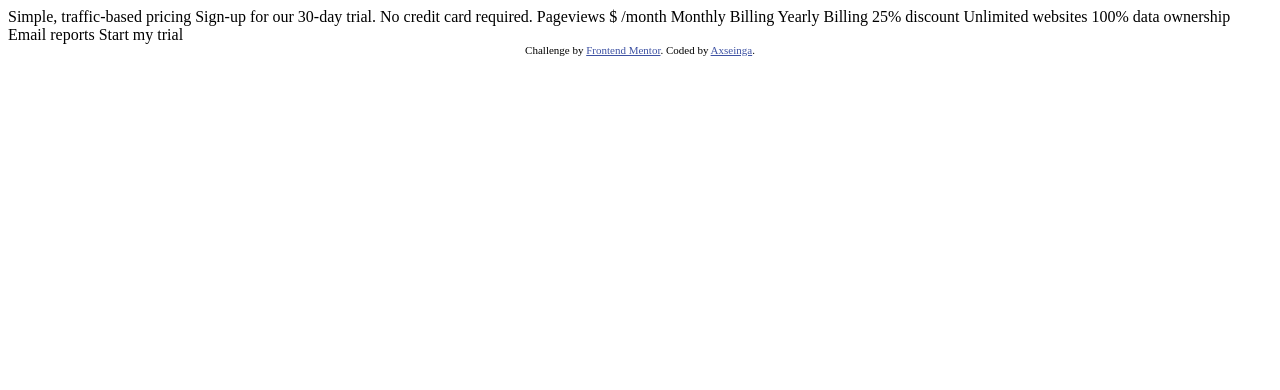
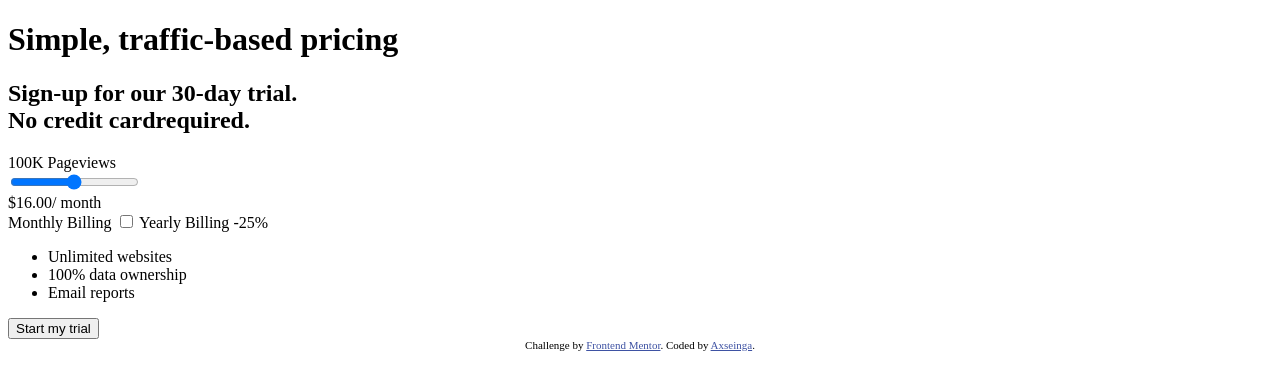
Before and after one commit to axseinga/interactive-pricing-component, a website: page index.html in a window 1280 px wide. Drawn offline with Linux system fonts and the light colour scheme.

Commit message:
add html structure

```diff
--- a/index.html
+++ b/index.html
@@ -23,9 +23,54 @@
     <title>Frontend Mentor | Interactive pricing component</title>
   </head>
   <body>
-    Simple, traffic-based pricing Sign-up for our 30-day trial. No credit card
-    required. Pageviews $ /month Monthly Billing Yearly Billing 25% discount
-    Unlimited websites 100% data ownership Email reports Start my trial
+    <div class="wrapper">
+      <div class="heading">
+        <h1 class="heading--primary">Simple, traffic-based pricing</h1>
+        <h2 class="heading--secondary">
+          Sign-up for our 30-day trial. <br />
+          No credit cardrequired.
+        </h2>
+      </div>
+    </div>
+
+    <div class="card">
+      <div class="card__up">
+        <div class="card--views">100K Pageviews</div>
+        <div class="card__slider">
+          <input
+            type="range"
+            min="1"
+            max="100"
+            value="50"
+            class="card__slider--input"
+            id=""
+          />
+        </div>
+        <div class="card__price">
+          <span class="card__price--bold" id="price">$16.00</span
+          ><span id="billing">/ month </span>
+        </div>
+        <div class="card__billing">
+          <span class="card__billing--option">Monthly Billing</span>
+          <label class="card__billing--switch">
+            <input type="checkbox" class="card__billing--checkbox" />
+            <span class="card__billing--slider"></span>
+          </label>
+          <span class="card__billing--option">Yearly Billing</span>
+          <span class="card__billing--discount">-25%</span>
+        </div>
+      </div>
+    </div>
+
+    <div class="card__down">
+      <ul class="">
+        <li class="">Unlimited websites</li>
+        <li class="">100% data ownership</li>
+        <li class="">Email reports</li>
+      </ul>
+
+      <button class="">Start my trial</button>
+    </div>
 
     <div class="attribution">
       Challenge by
```
